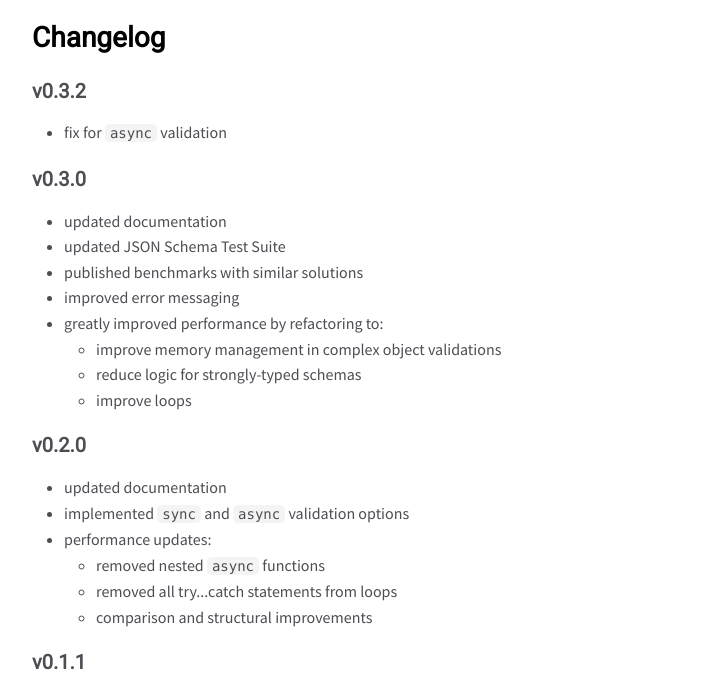
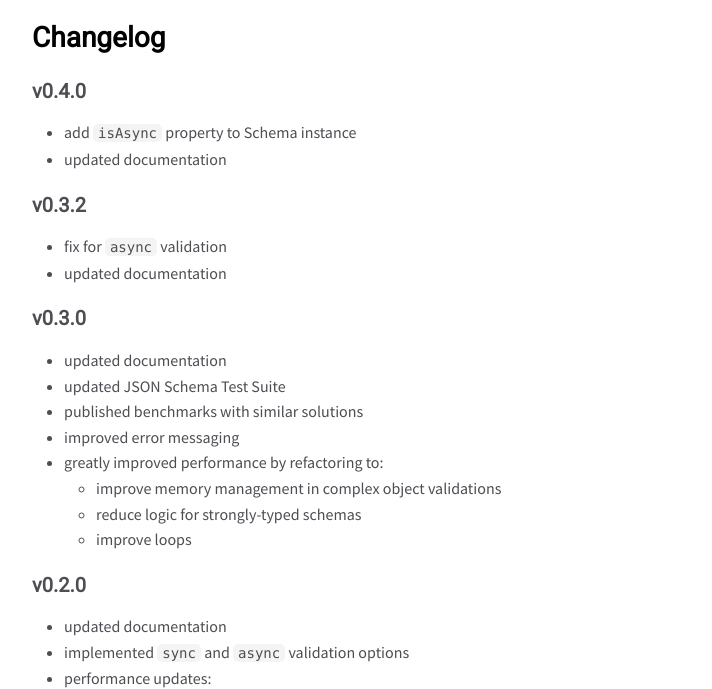
Before and after one commit to fnalabs/lib-js, a website: page packages/schema-json-js/docs/index.html in a window 1280 px wide. Shown: the part 4845-5534 px from the top of the page, without its empty margins (248-960 px from the left). Drawn offline with nearby package versions, Linux system fonts and the light colour scheme.

Commit message:
v0.4.0 (#31)
* updating changelog

* 0.4.0

```diff
--- a/packages/schema-json-js/docs/index.html
+++ b/packages/schema-json-js/docs/index.html
@@ -215,9 +215,15 @@ await schema.validate('something')
 <p><em>Browser compatibility testing provided by:</em></p>
 <p><a href="https://browserstack.com"><img height="48" src="https://fnalabs.github.io/fnalabs-assets/assets/Browserstack-logo.svg" alt="BrowserStack logo"></a></p>
 <h2>Changelog</h2>
+<h4>v0.4.0</h4>
+<ul>
+<li>add <code>isAsync</code> property to Schema instance</li>
+<li>updated documentation</li>
+</ul>
 <h4>v0.3.2</h4>
 <ul>
 <li>fix for <code>async</code> validation</li>
+<li>updated documentation</li>
 </ul>
 <h4>v0.3.0</h4>
 <ul>
@@ -270,7 +276,7 @@ await schema.validate('something')
 <br class="clear">
 
 <footer>
-    Generated by <a href="https://github.com/jsdoc3/jsdoc">JSDoc 3.6.2</a> on Tue Jul 02 2019 08:09:34 GMT-0500 (Central Daylight Time) using the Minami theme.
+    Generated by <a href="https://github.com/jsdoc3/jsdoc">JSDoc 3.6.2</a> on Tue Jul 02 2019 21:55:14 GMT-0500 (Central Daylight Time) using the Minami theme.
 </footer>
 
 <script>prettyPrint();</script>
--- a/packages/schema-json-js/package.json
+++ b/packages/schema-json-js/package.json
@@ -1,6 +1,6 @@
 {
   "name": "schema-json-js",
-  "version": "0.3.2",
+  "version": "0.4.0",
   "description": "A JavaScript Schema class that implements the JSON Schema specification as immutable objects with lazy, async initialization and optimized validations using closures and thunks.",
   "keywords": [
     "json",
```
Also changed, not shown: packages/schema-json-js/docs/Schema.html (+1 -1 lines), packages/schema-json-js/README.md, 1 other file.
